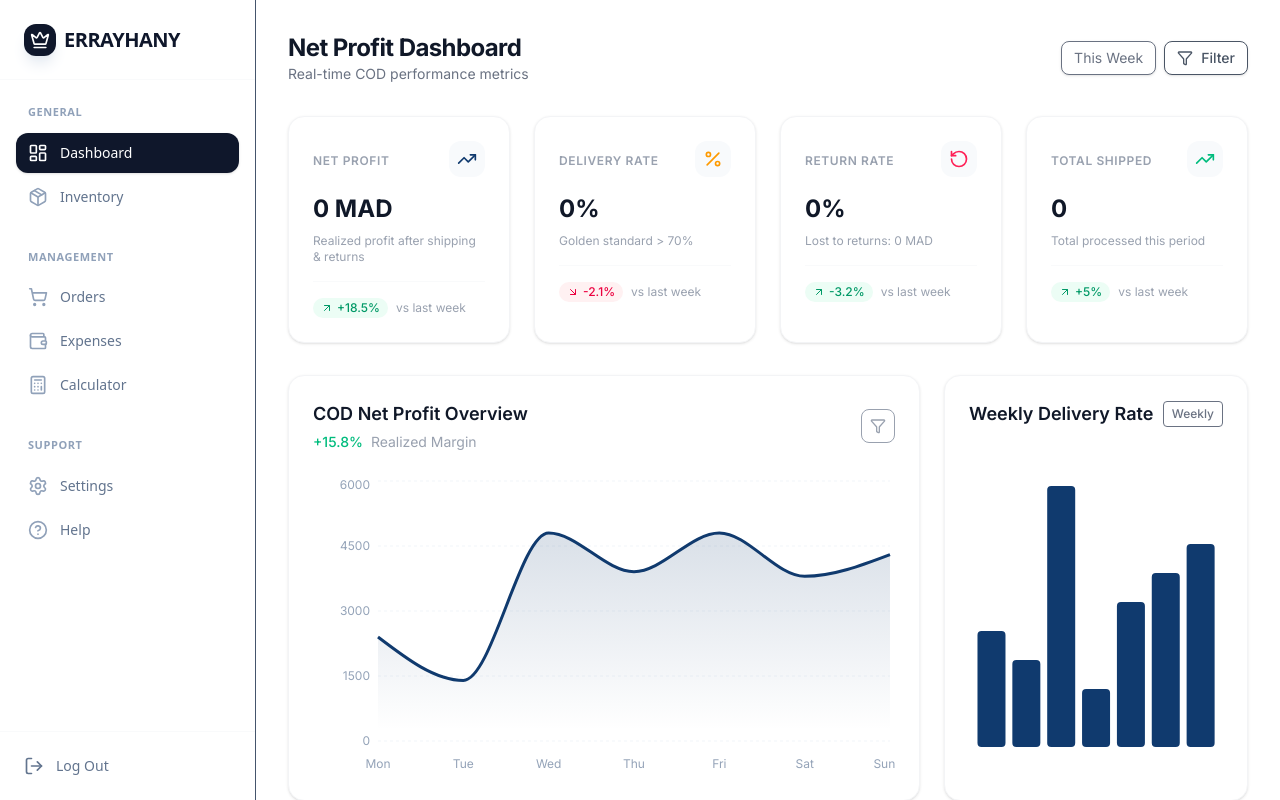
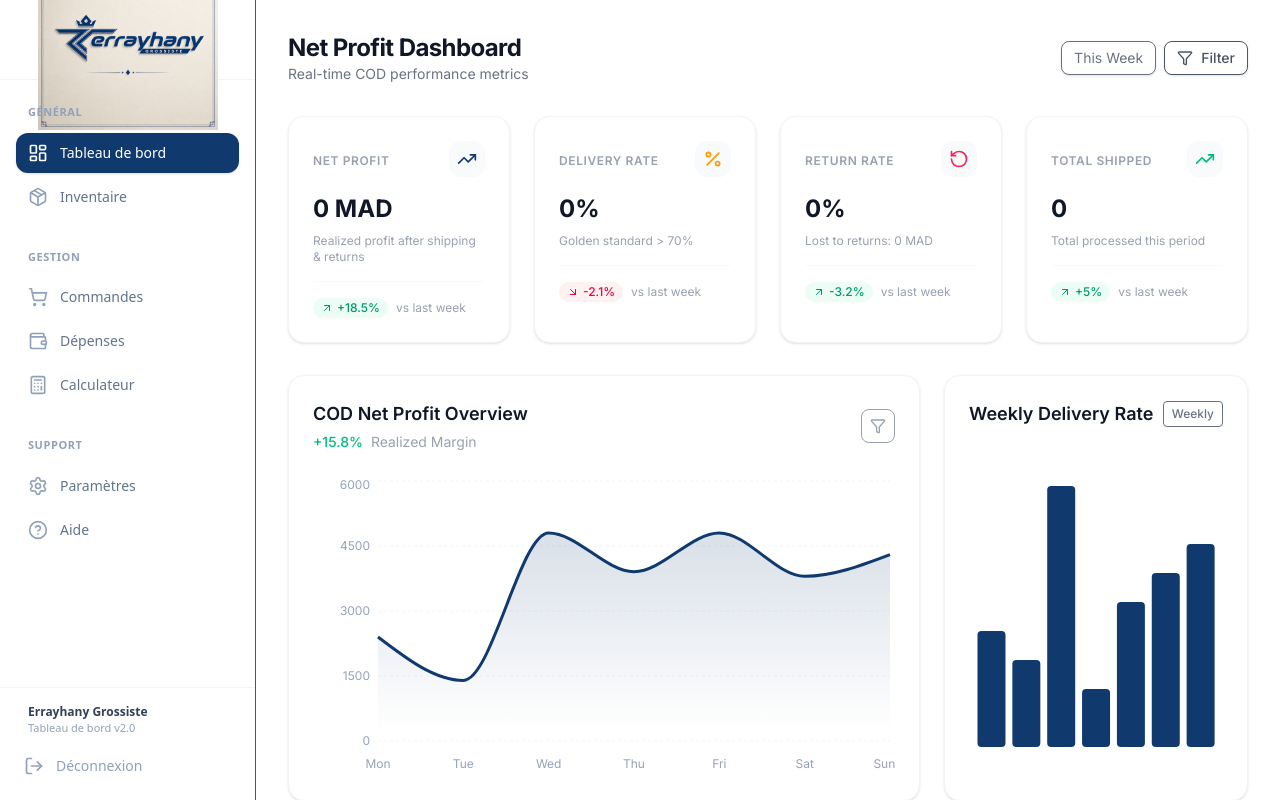
Before and after one commit to errayhany1/store-app, a Next.js app: page / in a window 1280 px wide. Built offline with nearby package versions, Linux system fonts and the light colour scheme.

Commit message:
feat: add real Errayhany Grossiste logo and clean Sidebar branding

```diff
--- a/src/components/layout/Sidebar.tsx
+++ b/src/components/layout/Sidebar.tsx
@@ -1,6 +1,7 @@
 "use client";
 
 import Link from "next/link";
+import Image from "next/image";
 import { usePathname } from "next/navigation";
 import {
     LayoutDashboard,
@@ -11,31 +12,30 @@ import {
     Settings,
     HelpCircle,
     LogOut,
-    Crown
 } from "lucide-react";
 import { cn } from "@/lib/utils";
 
 const menuGroups = [
     {
-        title: "GENERAL",
+        title: "GÉNÉRAL",
         items: [
-            { name: "Dashboard", href: "/", icon: LayoutDashboard },
-            { name: "Inventory", href: "/inventory", icon: Package },
+            { name: "Tableau de bord", href: "/", icon: LayoutDashboard },
+            { name: "Inventaire", href: "/inventory", icon: Package },
         ],
     },
     {
-        title: "MANAGEMENT",
+        title: "GESTION",
         items: [
-            { name: "Orders", href: "/orders", icon: ShoppingCart },
-            { name: "Expenses", href: "/expenses", icon: Wallet },
-            { name: "Calculator", href: "/calculator", icon: Calculator },
+            { name: "Commandes", href: "/orders", icon: ShoppingCart },
+            { name: "Dépenses", href: "/expenses", icon: Wallet },
+            { name: "Calculateur", href: "/calculator", icon: Calculator },
         ],
     },
     {
         title: "SUPPORT",
         items: [
-            { name: "Settings", href: "/settings", icon: Settings },
-            { name: "Help", href: "/help", icon: HelpCircle },
+            { name: "Paramètres", href: "/settings", icon: Settings },
+            { name: "Aide", href: "/help", icon: HelpCircle },
         ],
     },
 ];
@@ -45,15 +45,19 @@ export function Sidebar() {
 
     return (
         <div className="flex h-full w-64 flex-col border-r bg-white text-slate-600 font-sans">
-            <div className="flex h-20 items-center px-6 border-b border-gray-50">
-                <div className="flex items-center gap-2 font-black text-xl text-slate-900 tracking-tight">
-                    <div className="h-8 w-8 rounded-xl bg-slate-900 flex items-center justify-center text-white shadow-lg shadow-slate-200">
-                        <Crown className="h-5 w-5" />
-                    </div>
-                    ERRAYHANY
-                </div>
+            {/* Logo */}
+            <div className="flex h-20 items-center justify-center px-4 border-b border-gray-100 bg-white">
+                <Image
+                    src="/logo.png"
+                    alt="Errayhany Grossiste"
+                    width={180}
+                    height={60}
+                    className="object-contain"
+                    priority
+                />
             </div>
 
+            {/* Navigation */}
             <div className="flex-1 overflow-y-auto py-6">
                 <nav className="space-y-8 px-4">
                     {menuGroups.map((group) => (
@@ -71,14 +75,14 @@ export function Sidebar() {
                                             className={cn(
                                                 "flex items-center gap-3 rounded-xl px-3 py-2.5 text-sm font-medium transition-all duration-200",
                                                 isActive
-                                                    ? "bg-slate-900 text-white shadow-sm"
-                                                    : "text-slate-500 hover:bg-slate-50 hover:text-slate-900"
+                                                    ? "bg-[#103A6E] text-white shadow-sm"
+                                                    : "text-slate-500 hover:bg-blue-50 hover:text-[#103A6E]"
                                             )}
                                         >
                                             <item.icon
                                                 className={cn(
                                                     "h-5 w-5",
-                                                    isActive ? "text-white" : "text-slate-400 group-hover:text-slate-500"
+                                                    isActive ? "text-white" : "text-slate-400"
                                                 )}
                                             />
                                             {item.name}
@@ -91,10 +95,15 @@ export function Sidebar() {
                 </nav>
             </div>
 
-            <div className="p-4 border-t border-gray-50">
-                <button className="flex w-full items-center gap-3 rounded-xl p-2 hover:bg-slate-50 text-slate-500 transition-colors">
+            {/* Footer */}
+            <div className="p-4 border-t border-gray-100">
+                <div className="mb-3 px-3">
+                    <p className="text-xs font-semibold text-slate-700">Errayhany Grossiste</p>
+                    <p className="text-[11px] text-slate-400">Tableau de bord v2.0</p>
+                </div>
+                <button className="flex w-full items-center gap-3 rounded-xl p-2 hover:bg-red-50 text-slate-400 hover:text-red-500 transition-colors">
                     <LogOut className="h-5 w-5" />
-                    <span className="text-sm font-medium">Log Out</span>
+                    <span className="text-sm font-medium">Déconnexion</span>
                 </button>
             </div>
         </div>
```
Also changed, not shown: public/logo.png (added).
